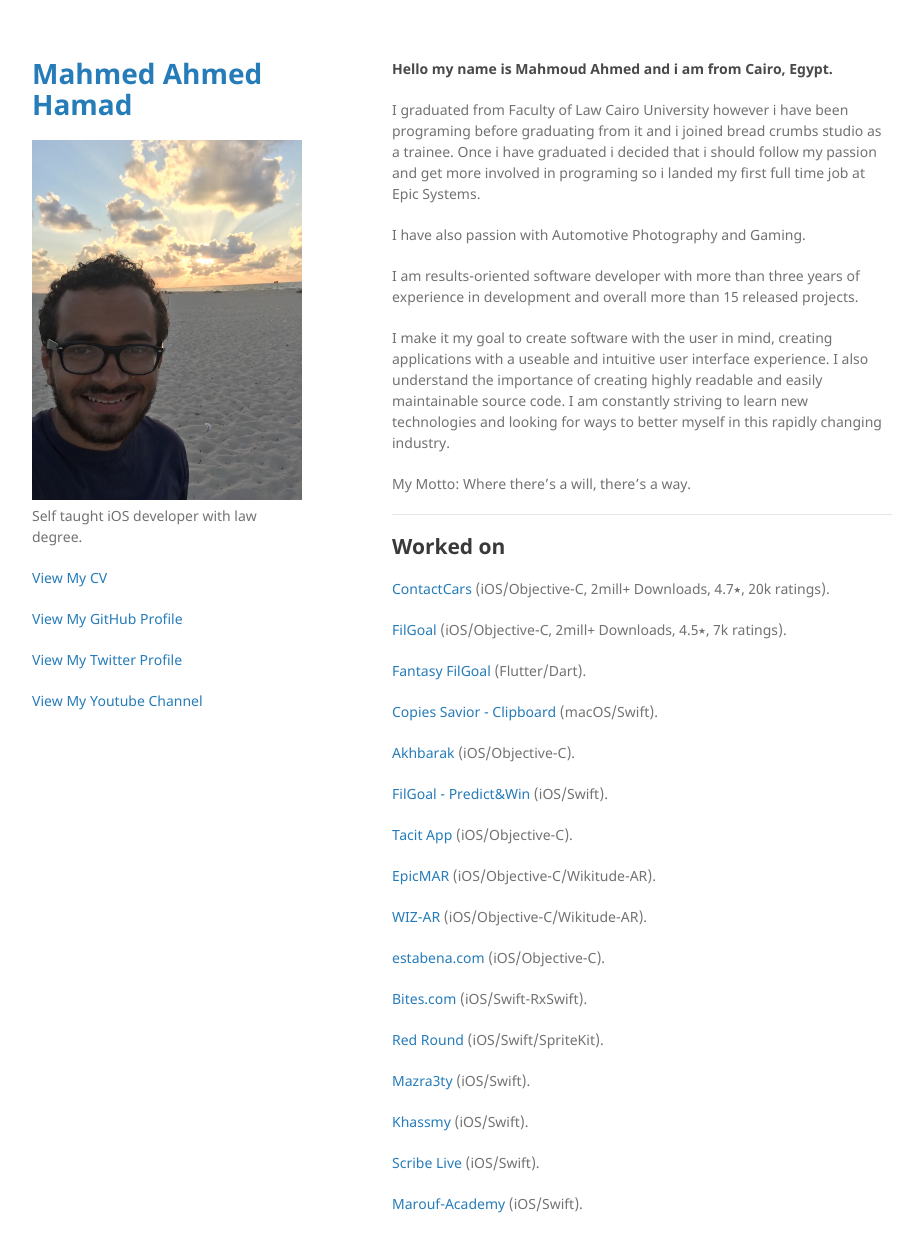
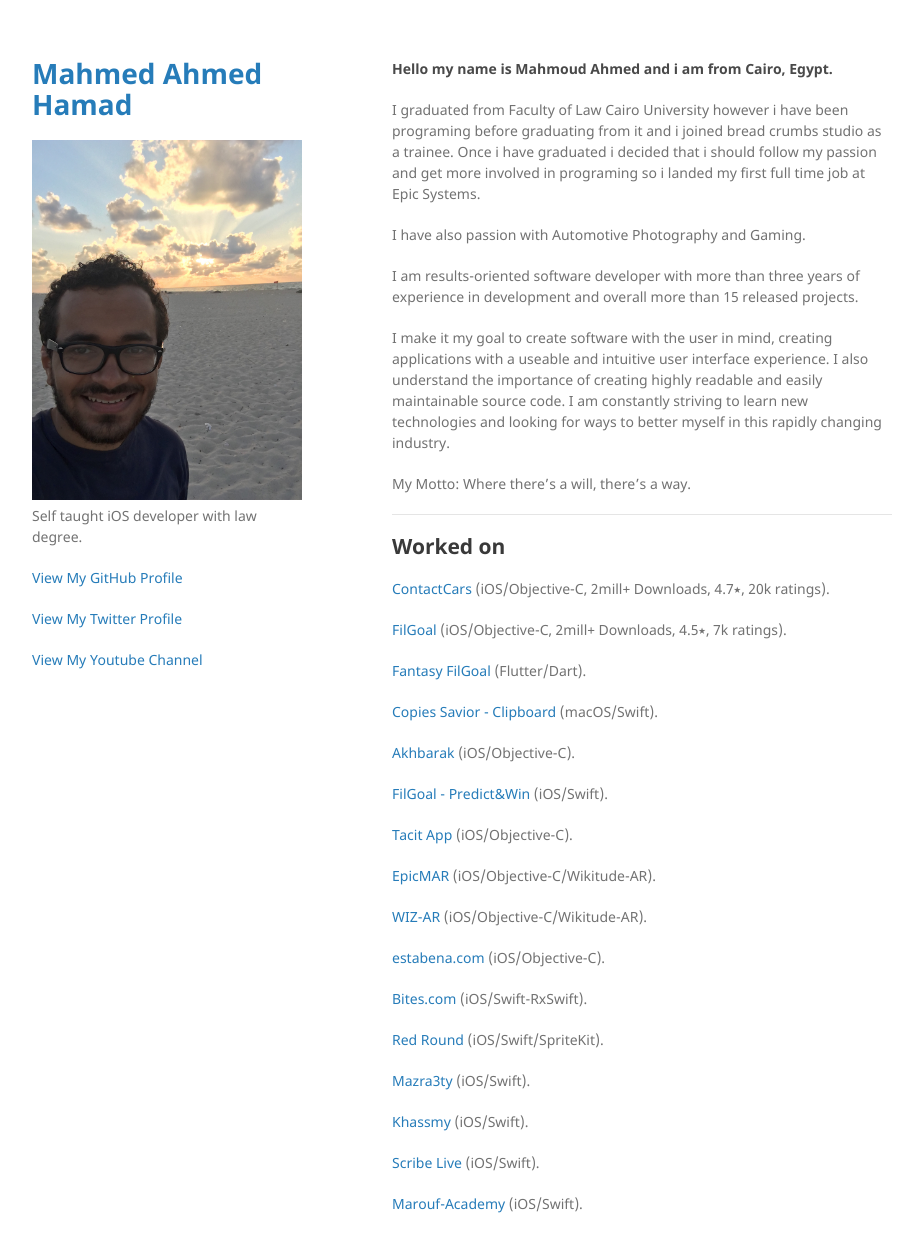
Before and after one commit to Mahmoud333/Mahmoud333.github.io, a Jekyll site: the page built from index.md, in a window 1280 px wide and 1284 px high. Shown: the top 1252 px of the window, without its empty margins (178-1090 px from the left). Built offline with Jekyll 4.4.1, drawn with Linux system fonts in a browser that asks for light colours.

Commit message:
Update default.html

```diff
--- a/_layouts/default.html
+++ b/_layouts/default.html
@@ -29,7 +29,7 @@
         {% if site.github.is_user_page %}
         <h1> </h1>
         <h1> </h1>
-        <p class="view"><a href="https://www.dropbox.com/s/y52wl7wrbi955kr/Mahmoud%20Ahmed%20Hamad.pdf?dl=0">View My CV</a></p>
+        <!-- <p class="view"><a href="https://www.dropbox.com/s/y52wl7wrbi955kr/Mahmoud%20Ahmed%20Hamad.pdf?dl=0">View My CV</a></p> -->
         <p class="view"><a href="{{ site.github.owner_url }}">View My GitHub Profile</a></p>
         <p class="view"><a href="https://twitter.com/MahmoudSMGL">View My Twitter Profile</a></p>
         <p class="view"><a href="https://is.gd/AX0foG">View My Youtube Channel</a></p>
```
